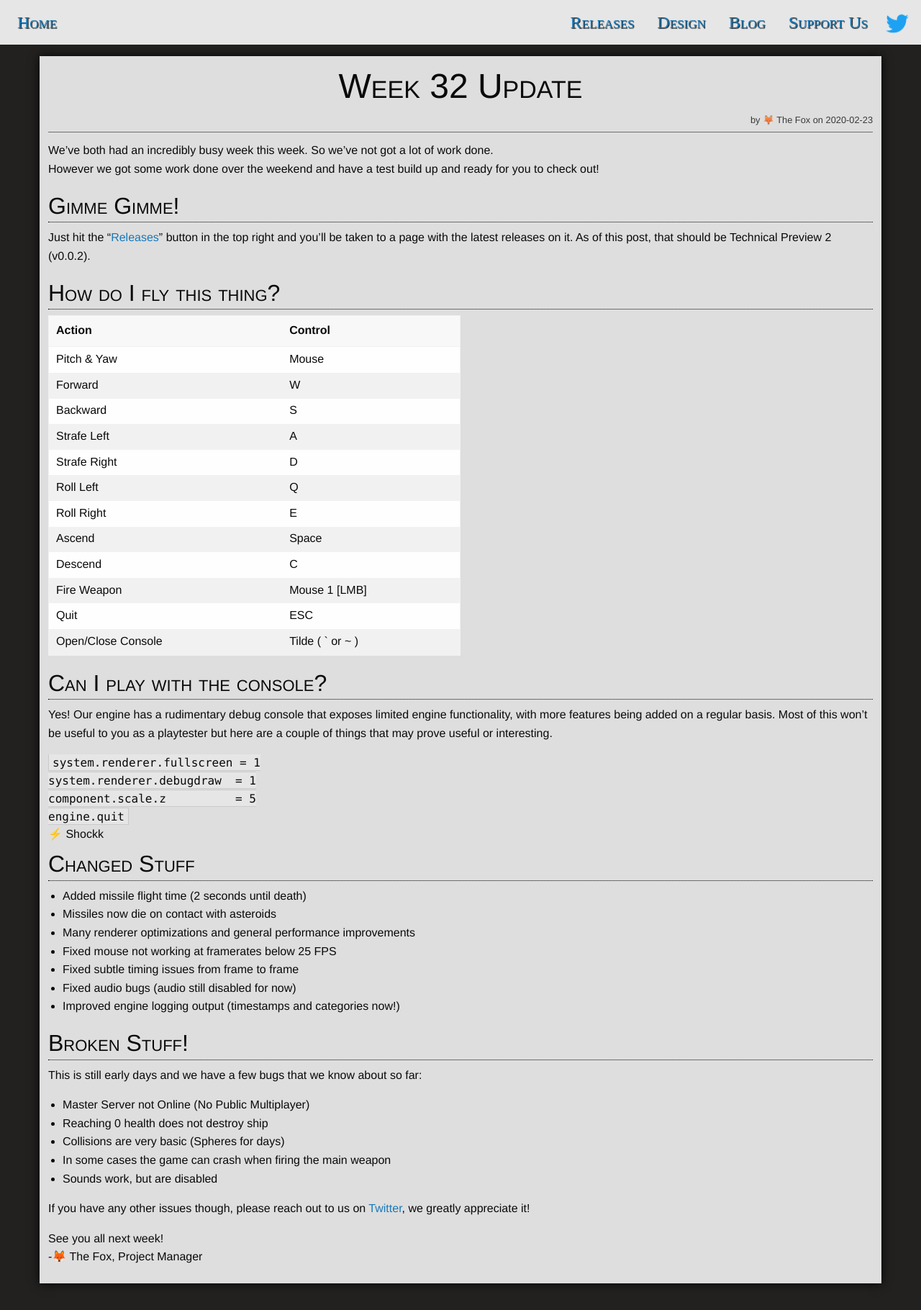
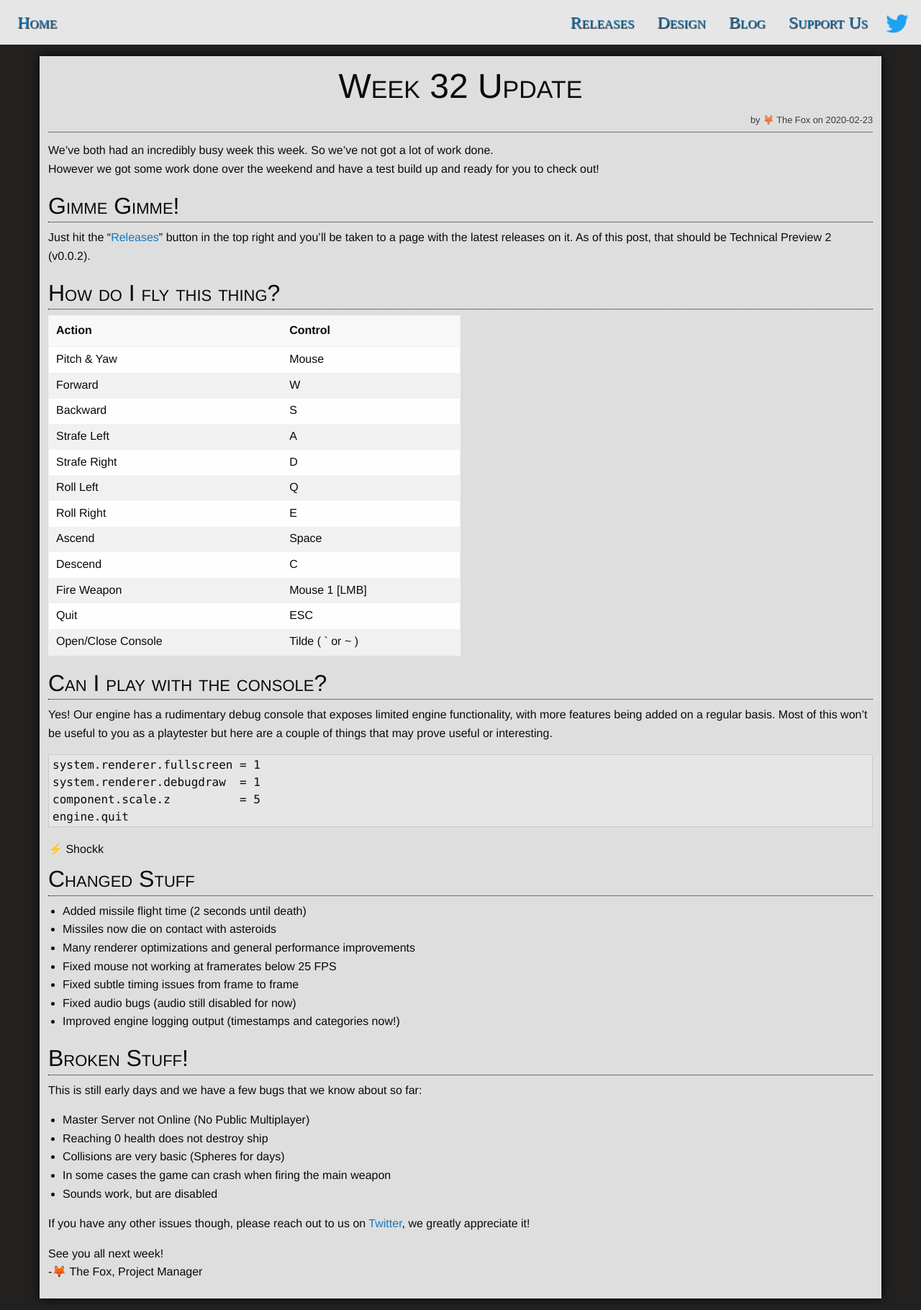
Before and after one commit to corporeality-space/web, a Jekyll site: the page built from _posts/2020-02-23-01-Week-32.md, in a window 1280 px wide. Shown: the whole page at 72% size. Built offline with Jekyll 4.4.1, drawn with Linux system fonts in a browser that asks for light colours; nearby versions of some CDN libraries; some web fonts are replaced; our own code applies the rules of GitHub Pages for plain Markdown files; library files that are not in the unit come from our copies; before the commit the page ends 1799 px from its top, so only the background shows below that.

Commit message:
Update app.css

```diff
--- a/assets/css/app.css
+++ b/assets/css/app.css
@@ -133,3 +133,8 @@ body {
 	height: 100%;
 	width: 50px;
 }
+
+pre > code {
+	display: block;
+	margin-bottom: 20px;
+}
```
